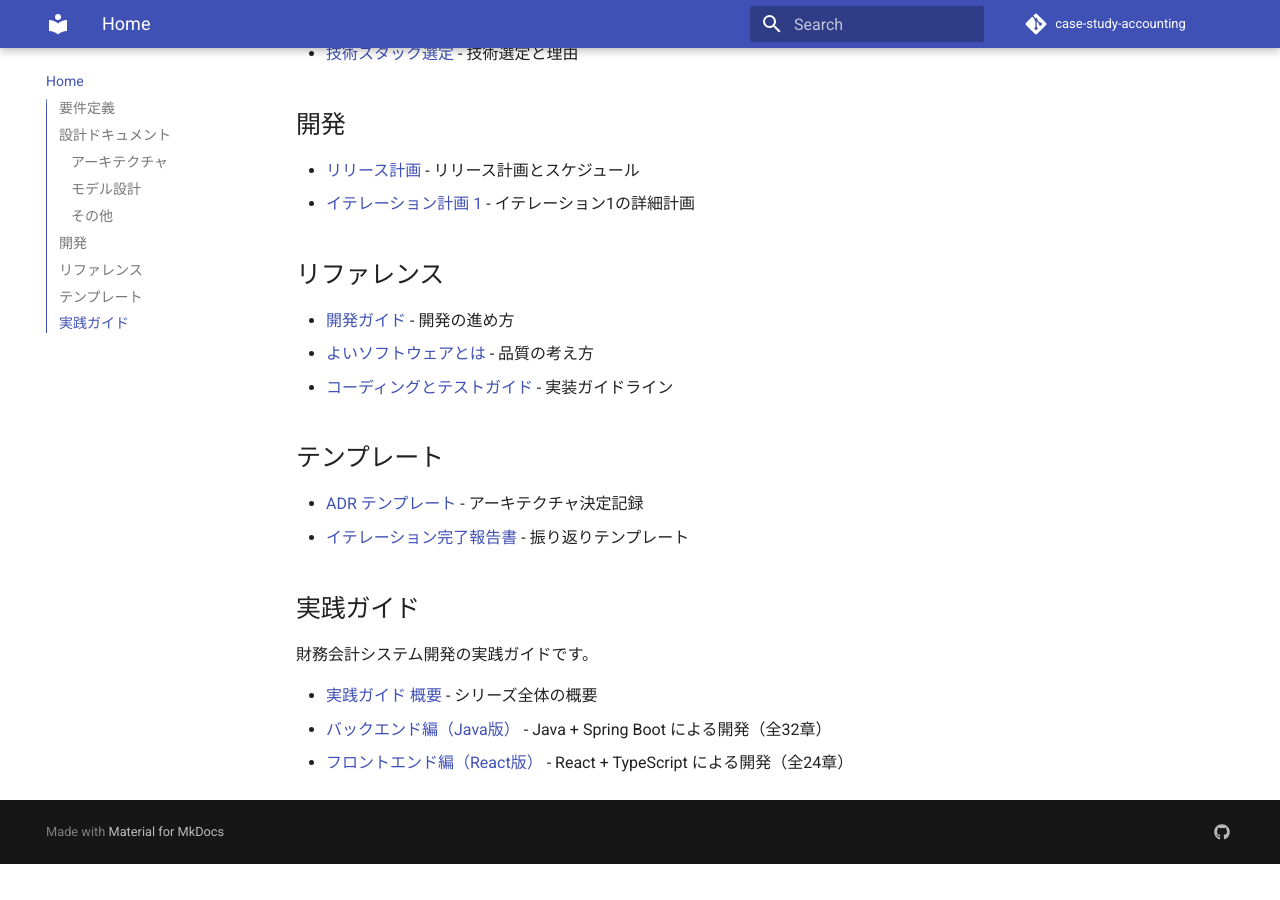
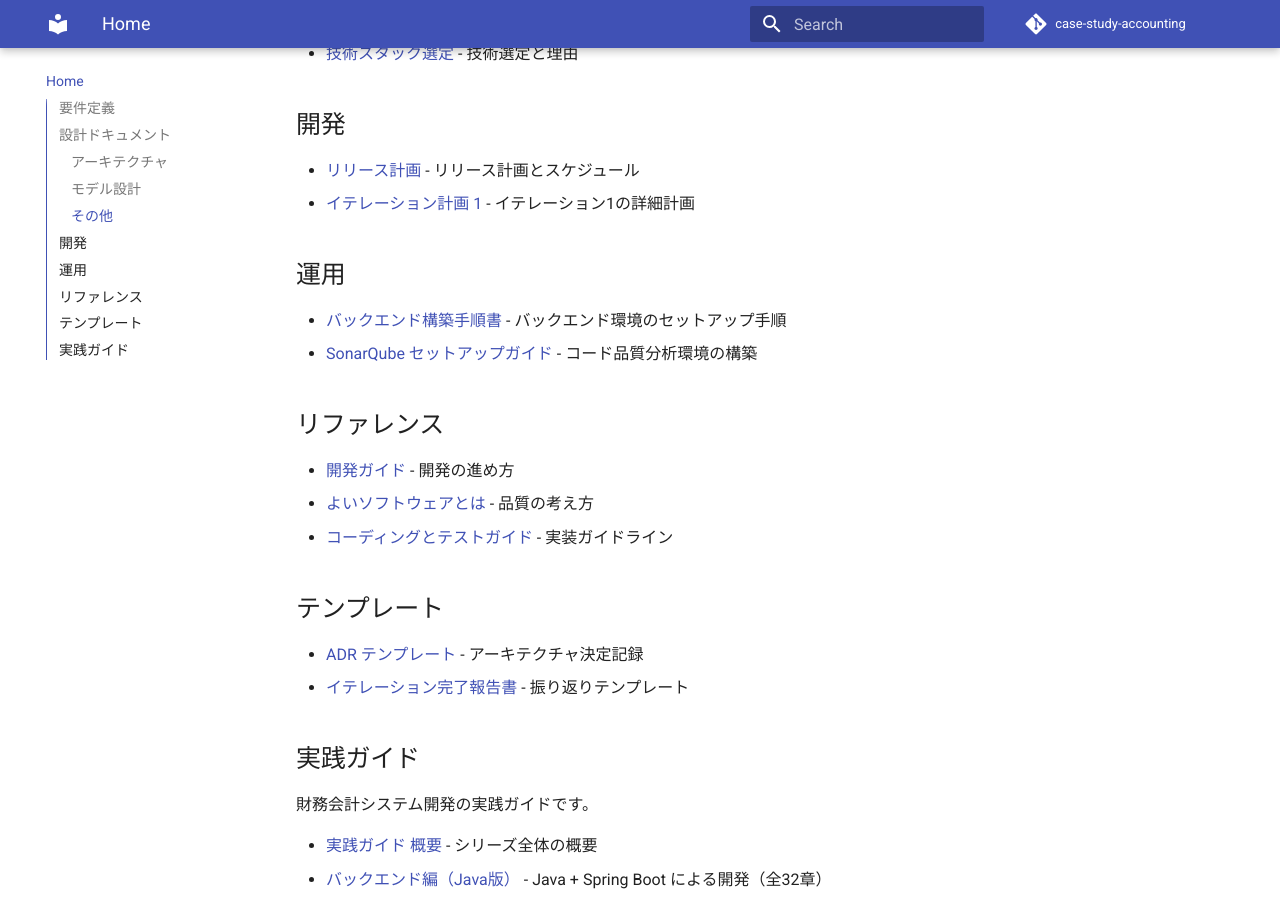
Before and after one commit to k2works/case-study-accounting, an MkDocs documentation site: the page built from docs/index.md, in a window 1280 px wide and 900 px high, scrolled down 1009 px. Built offline with MkDocs 1.6.1 and Material for MkDocs 9.7.7, drawn with Linux system fonts in a browser that asks for light colours; comment, search, counter and statistics services are not loaded; before the commit the page ends 1873 px from its top, so only the background shows below that.

Commit message:
docs: ドキュメントナビゲーションに運用セクションを追加
- docs/index.md に運用セクションを追加
- mkdocs.yml の nav に運用カテゴリを追加
- バックエンド構築手順書と SonarQube セットアップガイドへのリンクを追加

```diff
--- a/docs/index.md
+++ b/docs/index.md
@@ -35,6 +35,11 @@
 - [リリース計画](./development/release_plan.md) - リリース計画とスケジュール
 - [イテレーション計画 1](./development/iteration_plan-1.md) - イテレーション1の詳細計画
 
+## 運用
+
+- [バックエンド構築手順書](./operation/backend_setup.md) - バックエンド環境のセットアップ手順
+- [SonarQube セットアップガイド](./operation/sonarqube_setup.md) - コード品質分析環境の構築
+
 ## リファレンス
 
 - [開発ガイド](./reference/開発ガイド.md) - 開発の進め方
--- a/mkdocs.yml
+++ b/mkdocs.yml
@@ -84,6 +84,9 @@
       - リリース計画: development/release_plan.md
       - イテレーション計画:
           - イテレーション1: development/iteration_plan-1.md
+  - 運用:
+      - バックエンド構築手順書: operation/backend_setup.md
+      - SonarQube セットアップガイド: operation/sonarqube_setup.md
   - リファレンス:
       - 開発ガイド: reference/開発ガイド.md
       - よいソフトウェアとは: reference/よいソフトウェアとは.md
```
